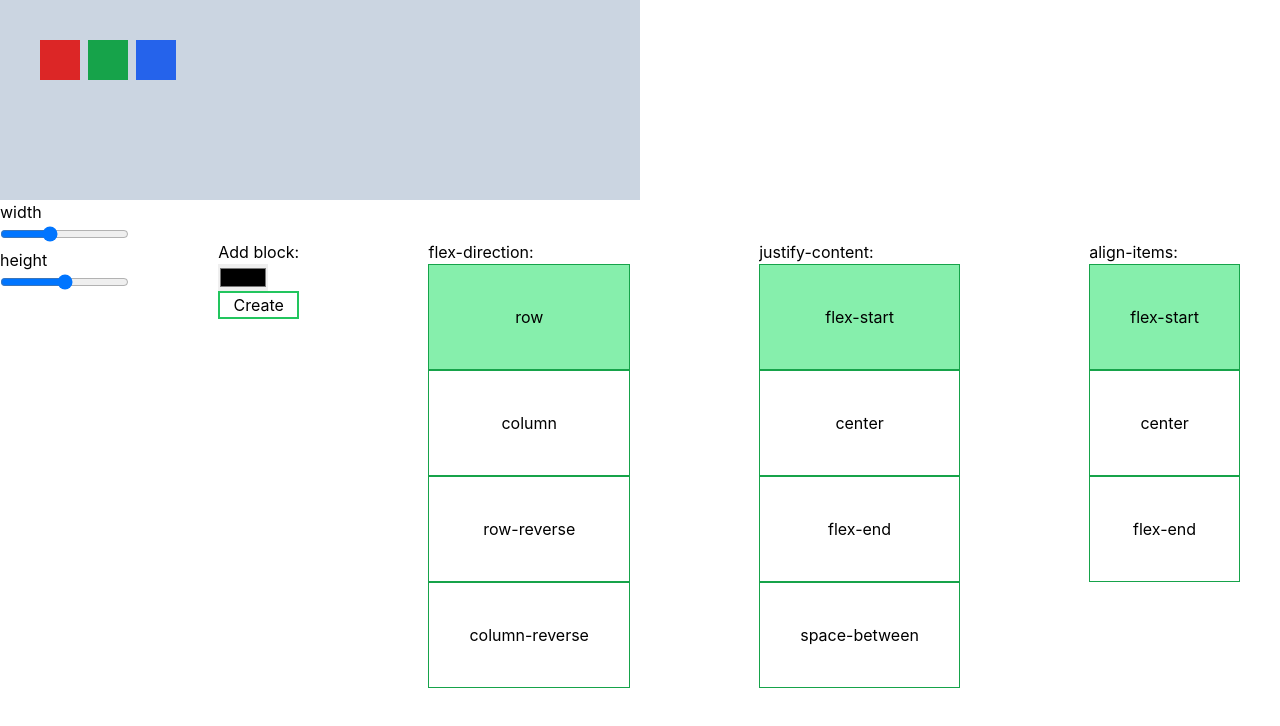
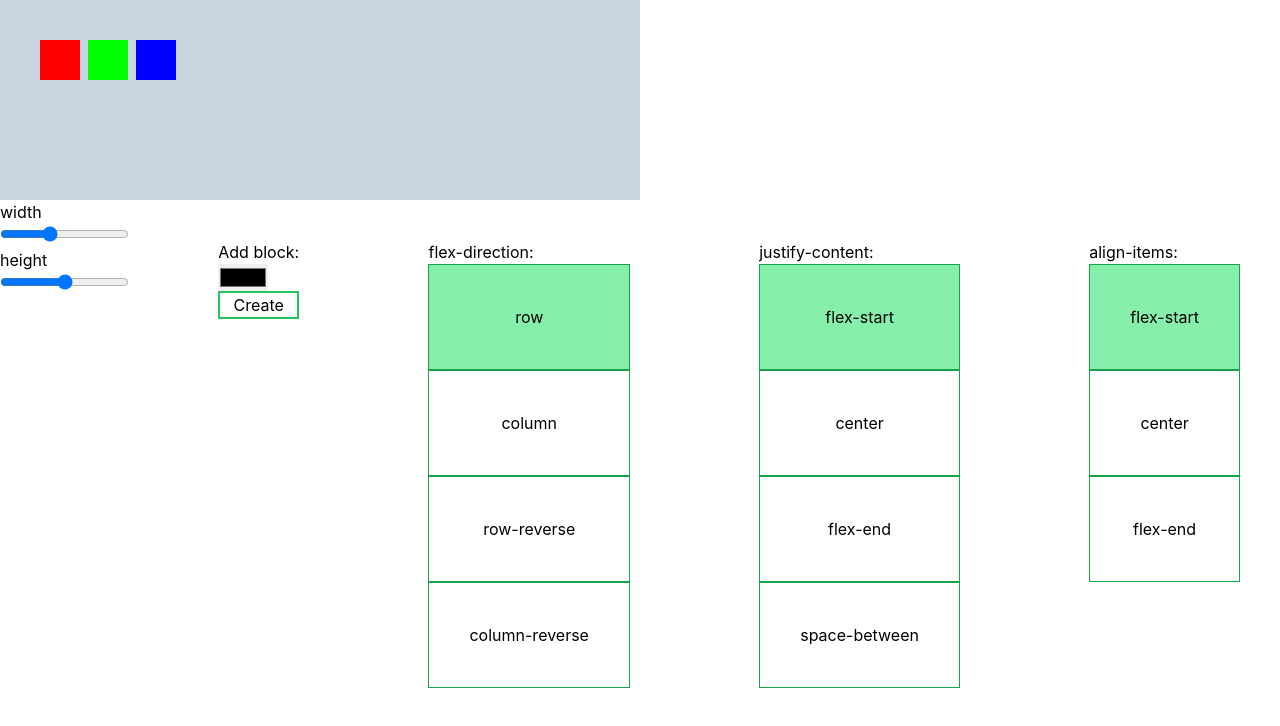
Before and after one commit to Forellko/examples, a React (Create React App) app: page / in a window 1280 px wide. Shown: the top 726 px of the page. Built offline with nearby package versions, Linux system fonts and the light colour scheme.

Commit message:
Add and Remove blocks

```diff
--- a/src/examples/Flex/Flex.tsx
+++ b/src/examples/Flex/Flex.tsx
@@ -1,7 +1,17 @@
 import { useEffect, useRef, useState } from 'react';
 import './style.css';
 
+interface IBlock {
+  color: string;
+}
+
 function Flex() {
+  const [blocks, setBlocks] = useState<IBlock[]>([
+    { color: '#ff0000' },
+    { color: '#00ff00' },
+    { color: '#0000ff' },
+  ]);
+  const [color, setColor] = useState('#000000');
   const [direction, setDirection] = useState('flex-row');
   const [justifyContent, setJustifyContent] = useState('justify-start');
   const [alignItems, setAlignItems] = useState('items-start');
@@ -22,9 +32,16 @@ function Flex() {
         ref={flexRef}
         className={`flex gap-2 w-[100%] p-10 bg-slate-300 ${direction} ${justifyContent} ${alignItems}`}
       >
-        <div className="bg-red-600 w-10 h-10"></div>
-        <div className="bg-green-600 w-10 h-10"></div>
-        <div className="bg-blue-600 w-10 h-10"></div>
+        {blocks.map((el, index) => (
+          <div
+            key={index}
+            className={`w-10 h-10`}
+            style={{ backgroundColor: el.color }}
+            onClick={() => {
+              setBlocks(blocks.filter((e, ind) => ind !== index));
+            }}
+          ></div>
+        ))}
       </div>
       {/* Settings */}
       <div className="flex justify-between">
@@ -56,8 +73,21 @@ function Flex() {
         {/* add element */}
         <div className="flex flex-col p-10">
           <h2>Add block:</h2>
-          <input type="color" name="color" id="color" />
-          <button className="border-solid border-2 border-green-500">
+          <input
+            type="color"
+            name="color"
+            id="color"
+            value={color}
+            onChange={(e) => {
+              setColor(e.target.value);
+            }}
+          />
+          <button
+            className="border-solid border-2 border-green-500"
+            onClick={(e) => {
+              setBlocks([...blocks, { color: color }]);
+            }}
+          >
             Create
           </button>
         </div>
```
